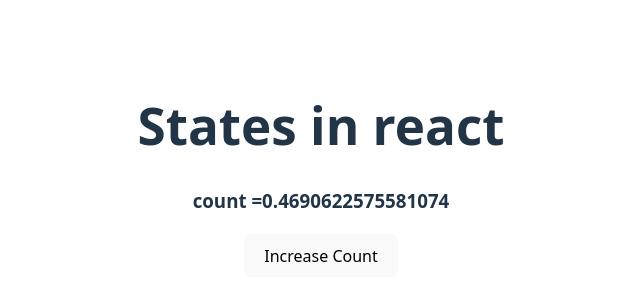
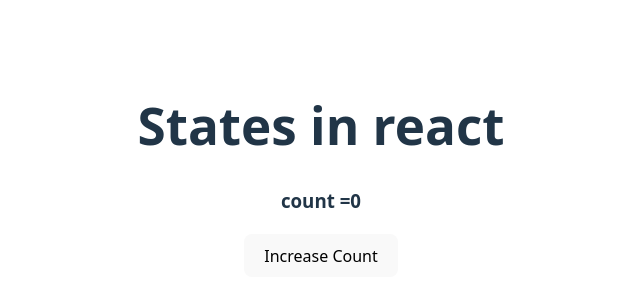
Before and after one commit to Bhakaresuraj/Web_Dev, a React (Vite) app in the folder states_react/: page / in a window 1280 px wide. Shown: the part 230-530 px from the top of the page, without its empty margins (319-959 px from the left). Built offline with nearby package versions, Linux system fonts and the light colour scheme.

Commit message:
Ludo Board for using objects in state

```diff
--- a/states_react/src/Rendering.jsx
+++ b/states_react/src/Rendering.jsx
@@ -9,14 +9,10 @@ function Counter() {
         return Math.random();
     }
 
-    let [statevariable, setstatevariable] = useState(10);
-    let [count, setCount] = useState(init);
+    let [count, setCount] = useState(0);
     let incCount = () => {
-        // setCount((prevCount) => {
-        //     return prevCount + 1;
-        // });
-        setCount(40);
-        console.log("rendered")
+        setCount(count + 1);
+        console.log("rendered");
     }
     return (
         <div>
```
Also changed, not shown: states_react/src/Ludo_board.jsx (added).
